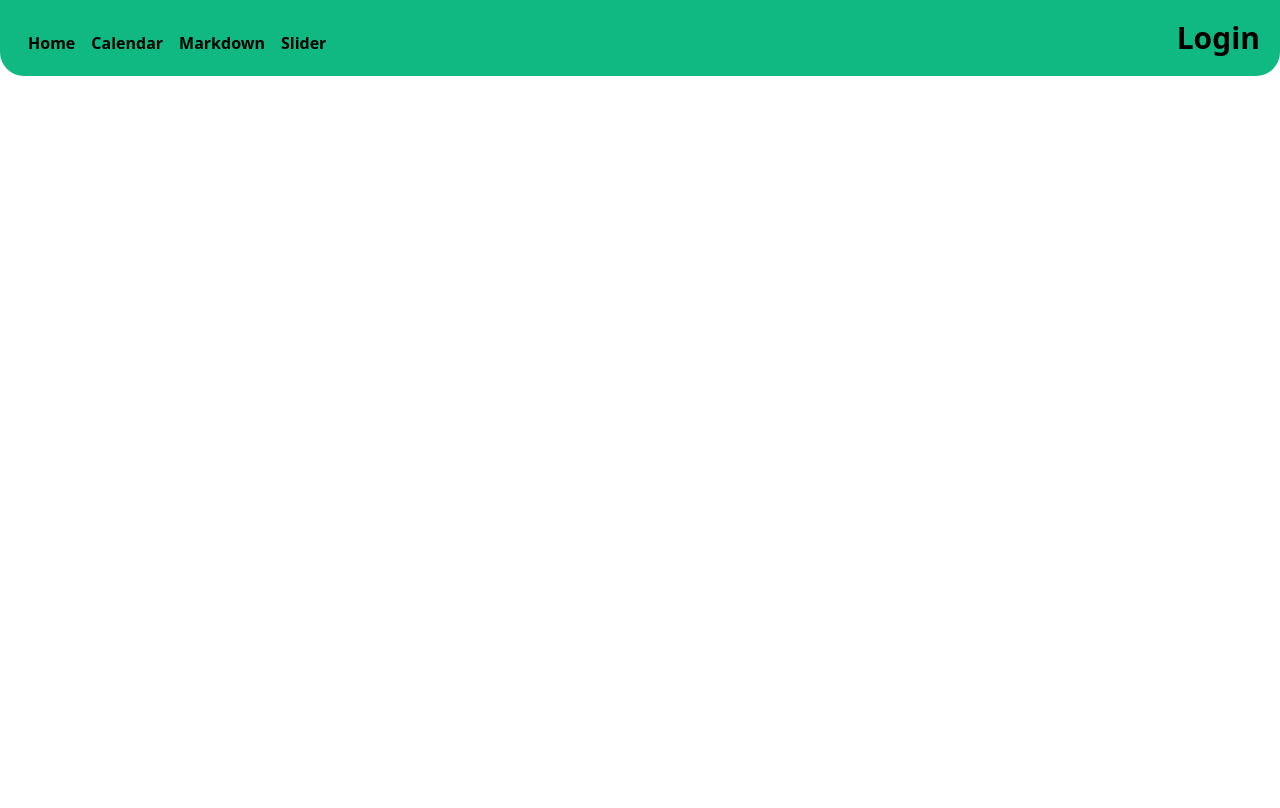
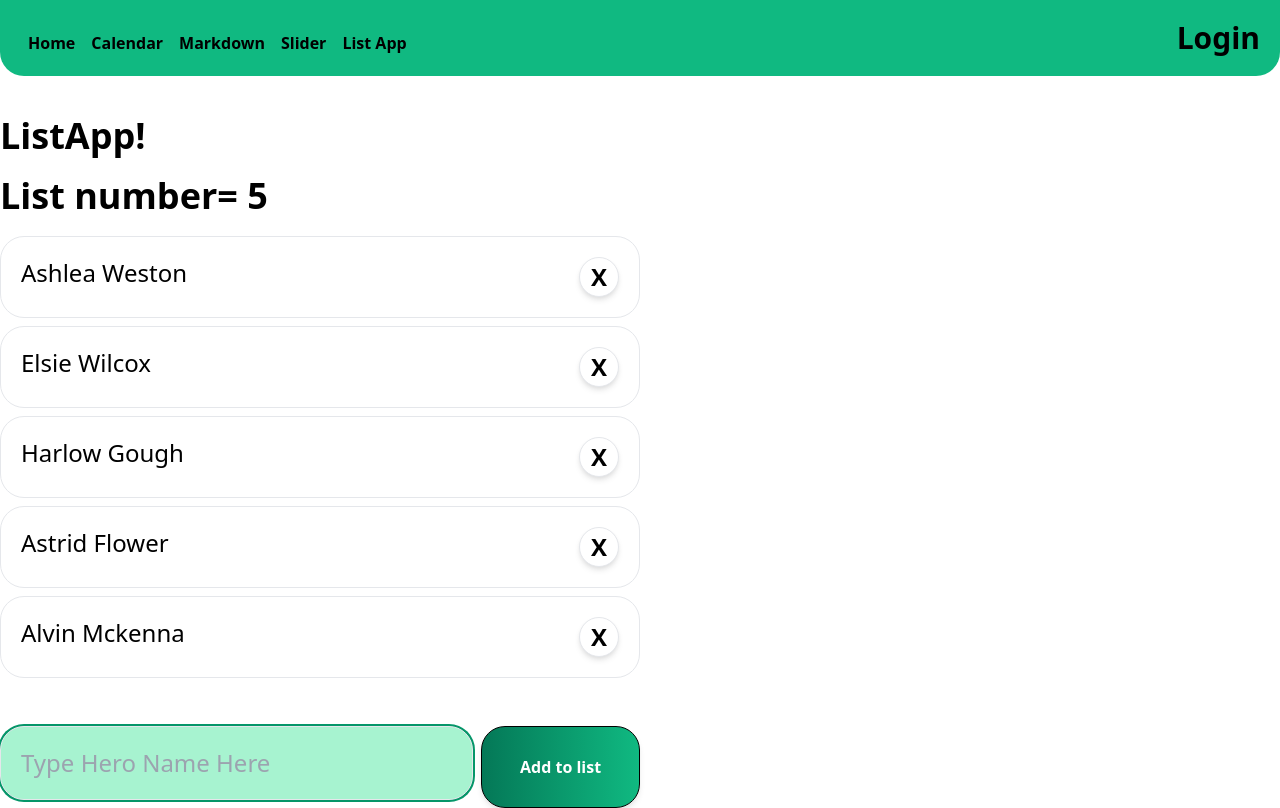
Before and after one commit to Samk13/vue3-10-apps, a Vue app: page /list-app in a window 1280 px wide. Built offline with nearby package versions, Linux system fonts and the light colour scheme.

Commit message:
create composition api list

```diff
--- a/src/App.vue
+++ b/src/App.vue
@@ -14,6 +14,7 @@ import AppHeader from "./components/AppHeader.vue";
 import LoginModal from "./components/LoginModal.vue";
 export default {
   name: "App",
+  // emits: ["close-login-modal", "open-login-modal"],
   components: {
     AppHeader,
     LoginModal,
--- a/src/components/AppHeader.vue
+++ b/src/components/AppHeader.vue
@@ -27,6 +27,7 @@ export default {
         { title: "Calendar", to: "/calendar" },
         { title: "Markdown", to: "/markdown" },
         { title: "Slider", to: "/slider" },
+        { title: "List App", to: "/list-app" },
       ],
     };
   },
--- a/src/pages/ListApp.vue
+++ b/src/pages/ListApp.vue
@@ -1,9 +1,82 @@
 <template>
-  <h1>ListApp!</h1>
+  <h1 class="text-4xl font-bold mb-5">ListApp!</h1>
+  <h1 class="text-4xl font-bold mb-5">List number= {{ listCount.get }}</h1>
+  <transition-group
+    enter-active-class="transition-all duration-1000 ease-out-quad"
+    leave-active-class="transition-all duration-1000 ease-in-quad"
+    enter-from-class="opacity-50 transform -translate-y-10"
+    leave-to-class="opacity-50 transform translate-y-full"
+    tag="div"
+  >
+    <ul
+      class="text-2xl flex justify-between transition-all"
+      v-for="(list, index) in lists"
+      :key="list.name"
+    >
+      <li
+        class="p-5 border w-1/2 mb-2 rounded-3xl hover:bg-green-500 transition-all duration-200 flex justify-between"
+      >
+        <div>
+          {{ list.name }}
+        </div>
+        <div
+          class="cursor-pointer bg-white border shadow-md p-2 rounded-3xl w-10 h-10 flex justify-center"
+          v-on:click="remove(index)"
+        >
+          <div class="font-bold self-center">
+            X
+          </div>
+        </div>
+      </li>
+    </ul>
+  </transition-group>
+  <form class="mt-10" @submit.prevent="addToList">
+    <div class="flex w-1/2 focus:outline-none ">
+      <input
+        class="focus:outline-none focus:ring-2 focus:ring-green-600 p-5 border w-full mb-2 rounded-3xl focus:bg-green-200 text-2xl transition-colors duration-500"
+        v-model="newHero"
+        placeholder="Type Hero Name Here"
+        ref="newHeroRef"
+      />
+      <button
+        class="focus:outline-none focus:ring-2 focus:ring-green-600 border border-black rounded-3xl w-1/3 bg-gradient-to-r from-green-700 to-green-500 text-white ml-2 px-2 shadow-md font-bold"
+        type="submit"
+      >
+        Add to list
+      </button>
+    </div>
+  </form>
 </template>
 
 <script>
-export default {};
+import { computed, ref, onMounted } from "vue";
+
+export default {
+  setup() {
+    let lists = ref([
+      { name: "Ashlea Weston" },
+      { name: "Elsie Wilcox" },
+      { name: "Harlow Gough" },
+      { name: "Astrid Flower" },
+      { name: "Alvin Mckenna" },
+    ]);
+    const newHero = ref("");
+
+    function remove(index) {
+      lists.value = lists.value.filter((hero, i) => i != index);
+    }
+    const addToList = () => {
+      if (newHero.value !== "") {
+        lists.value.unshift({ name: newHero.value });
+        newHero.value = "";
+      }
+    };
+    const listCount = computed(() => ({ get: lists.value.length }));
+    const newHeroRef = ref(null);
+    onMounted(() => {
+      newHeroRef.value.focus();
+    });
+    return { lists, newHero, remove, addToList, listCount, newHeroRef };
+  },
+};
 </script>
-
-<style></style>
--- a/src/router.js
+++ b/src/router.js
@@ -4,8 +4,9 @@ import Home from "./pages/Home.vue";
 const routes = [
   { path: "/", component: Home, alias: "/home" },
   { path: "/calendar", component: () => import("./pages/Calendar.vue") },
-  { path: "/Markdown", component: () => import("./pages/Markdown.vue") },
-  { path: "/Slider", component: () => import("./pages/Slider.vue") },
+  { path: "/markdown", component: () => import("./pages/Markdown.vue") },
+  { path: "/slider", component: () => import("./pages/Slider.vue") },
+  { path: "/list-app", component: () => import("./pages/ListApp.vue") },
 ];
 
 const Router = createRouter({
--- /dev/null
+++ b/vetur.config.js
@@ -0,0 +1,38 @@
+module.exports = {
+  // **optional** default: `{}`
+  // override vscode settings
+  // Notice: It only affects the settings used by Vetur.
+  settings: {
+    "vetur.useWorkspaceDependencies": true,
+    "vetur.experimental.templateInterpolationService": true,
+  },
+  // **optional** default: `[{ root: './' }]`
+  // support monorepos
+  projects: [
+    "./packages.json", // shorthand for only root.
+    {
+      // **required**
+      // Where is your project?
+      // It is relative to `vetur.config.js`.
+      root: "./packages.json",
+      // **optional** default: `'package.json'`
+      // Where is `package.json` in the project?
+      // We use it to determine the version of vue.
+      // It is relative to root property.
+      package: "./package.json",
+      // **optional**
+      // Where is TypeScript config file in the project?
+      // It is relative to root property.
+      tsconfig: "./tsconfig.json",
+      // **optional** default: `'./.vscode/vetur/snippets'`
+      // Where is vetur custom snippets folders?
+      snippetFolder: "./.vscode/vetur/snippets",
+      // **optional** default: `[]`
+      // Register globally Vue component glob.
+      // If you set it, you can get completion by that components.
+      // It is relative to root property.
+      // Notice: It won't actually do it. You need to use `require.context` or `Vue.component`
+      globalComponents: ["./src/components/**/*.vue"],
+    },
+  ],
+};
```
